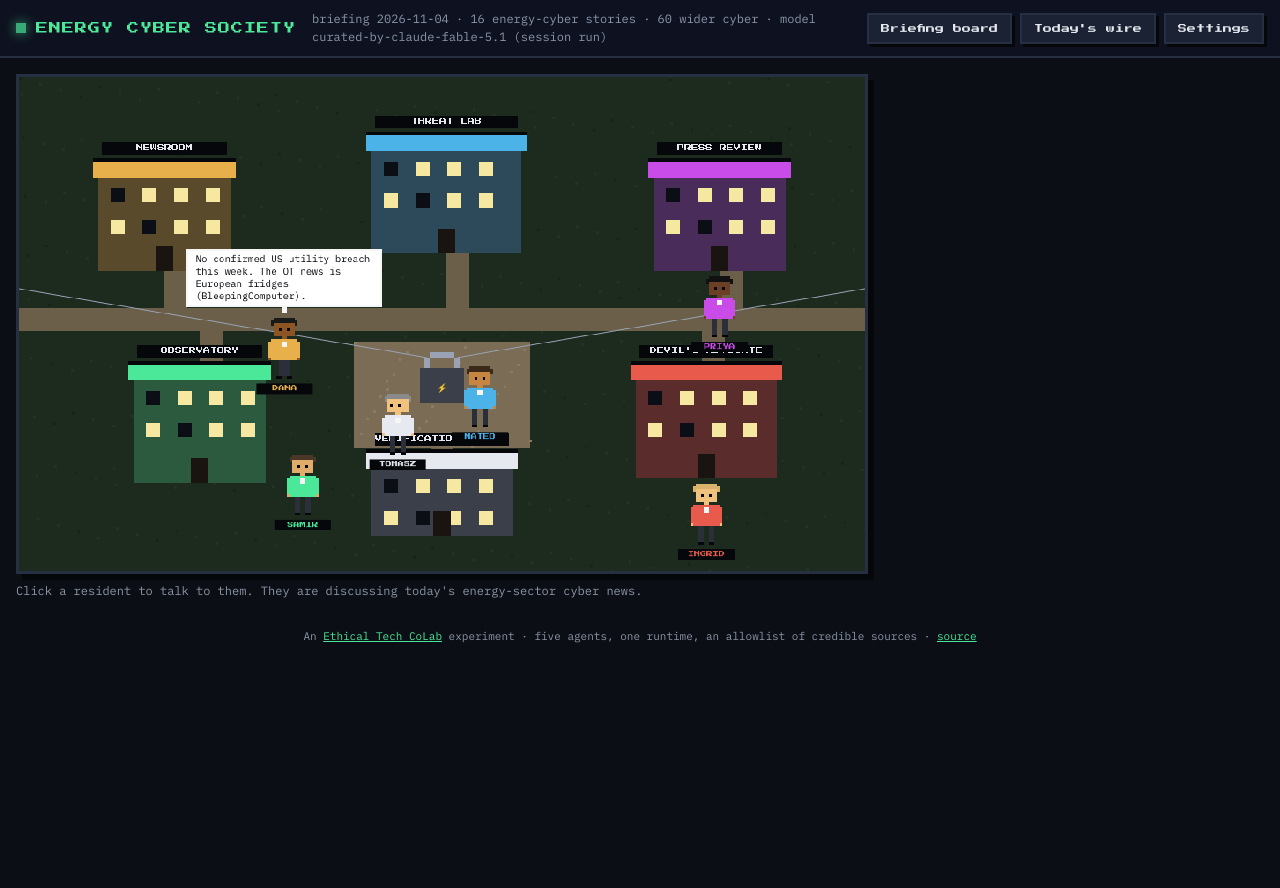
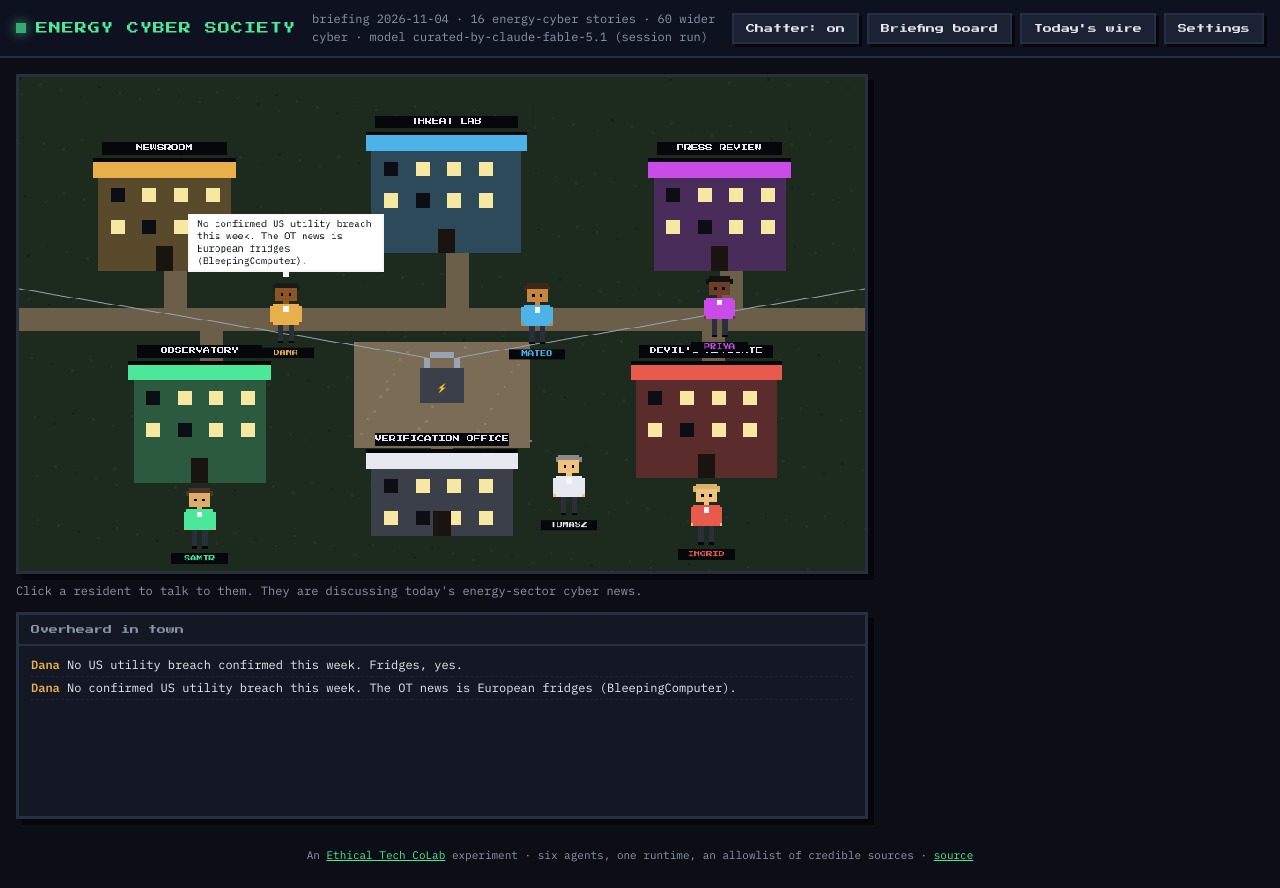
Before and after one commit to Ethical-Tech-CoLab/energy-cyber-society, a plain HTML site: page docs/index.html in a window 1280 px wide. Before the commit the page ends 800 px from the top, so only its background shows below. Drawn offline with Linux system fonts and the light colour scheme.

Commit message:
Continuous chatter with transcript and live-generated exchanges
Co-Authored-By: Claude Fable 5.1 <noreply@anthropic.com>

```diff
--- a/docs/game.js
+++ b/docs/game.js
@@ -13,6 +13,8 @@ let selected = null;
 let bubbles = [];                      // {agent, text, until}
 let convo = null;                      // running overheard conversation
 let t0 = performance.now();
+let chatter = true, convoIdx = -1, nextConvoAt = 1500;
+const MEETING_SPOTS = [{ x: 480, y: 330 }, { x: 300, y: 250 }, { x: 660, y: 250 }, { x: 200, y: 300 }, { x: 760, y: 300 }, { x: 480, y: 240 }];
 
 // ---------------------------------------------------------------- buildings
 const BUILDINGS = [
@@ -120,34 +122,38 @@ function update(dt) {
     a.x += dx / d * v; a.y += dy / d * v; a.facing = dx >= 0 ? 1 : -1;
     a.frame += dt / 180;
   }
-  // overheard conversations: when a pair is close, play their dialogue
+  // overheard conversations: continuous. When one ends, the next pair meets somewhere else.
   const now = performance.now();
   bubbles = bubbles.filter(b => b.until > now);
-  if (!convo && briefing && briefing.conversations.length && Math.random() < 0.004) {
-    const c = briefing.conversations[Math.floor(Math.random() * briefing.conversations.length)];
+  if (chatter && !convo && briefing && briefing.conversations.length && now >= nextConvoAt) {
+    const pool = briefing.conversations;
+    convoIdx = (convoIdx + 1) % pool.length;
+    const c = pool[convoIdx];
     const A = agents.find(a => a.p.id === c.between[0]), B = agents.find(a => a.p.id === c.between[1]);
     if (A && B && A !== selected && B !== selected) {
-      // walk them toward each other in the plaza
-      const mx = PLAZA.x + PLAZA.w / 2, my = PLAZA.y + 30;
-      A.tx = mx - 40; A.ty = my; A.state = 'walk'; B.tx = mx + 20; B.ty = my; B.state = 'walk';
+      const spot = MEETING_SPOTS[Math.floor(Math.random() * MEETING_SPOTS.length)];
+      A.tx = spot.x - 40; A.ty = spot.y; A.state = 'walk'; B.tx = spot.x + 20; B.ty = spot.y; B.state = 'walk';
       convo = { c, A, B, i: 0, next: now + 2500 };
-    }
+    } else nextConvoAt = now + 1500;
   }
   if (convo) {
     if (now >= convo.next) {
       const line = convo.c.lines[convo.i];
-      if (!line) { convo = null; }
+      if (!line) { convo = null; nextConvoAt = now + 2500; maybeGenerateLive(); }
       else {
         const who = agents.find(a => a.p.id === line.who) || convo.A;
-        bubbles.push({ agent: who, text: line.line, until: now + 4200 });
-        convo.i++; convo.next = now + 4400;
+        who.facing = who === convo.A ? 1 : -1;
+        bubbles = bubbles.filter(b => b.agent !== who);
+        bubbles.push({ agent: who, text: line.line, until: now + 4600 });
+        logLine(who.p, line.line);
+        convo.i++; convo.next = now + 4800;
       }
     }
   } else if (Math.random() < 0.0015 && briefing) {
     // solitary mutterings from the daily briefing
     const a = agents[Math.floor(Math.random() * agents.length)];
     const b = briefing.agents[a.p.id];
-    if (b && b.bubble && !bubbles.some(x => x.agent === a)) bubbles.push({ agent: a, text: b.bubble, until: now + 3500 });
+    if (b && b.bubble && !bubbles.some(x => x.agent === a)) { bubbles.push({ agent: a, text: b.bubble, until: now + 3500 }); logLine(a.p, b.bubble); }
   }
 }
 
@@ -188,6 +194,34 @@ function render() {
 let last = performance.now();
 function loop(now) { const dt = Math.min(50, now - last); last = now; update(dt); render(); requestAnimationFrame(loop); }
 
+// ---------------------------------------------------------------- transcript + live chatter
+const logEl = document.getElementById('log');
+function logLine(p, text) {
+  const d = document.createElement('div'); d.className = 'logline';
+  const n = document.createElement('b'); n.style.color = p.color; n.textContent = p.name.split(' ')[0] + ' ';
+  d.appendChild(n); d.appendChild(document.createTextNode(text)); logEl.appendChild(d);
+  while (logEl.children.length > 300) logEl.removeChild(logEl.firstChild);
+  logEl.scrollTop = logEl.scrollHeight;
+}
+let generating = false;
+async function maybeGenerateLive() {
+  if (!isLive() || generating || !personas) return;
+  generating = true;
+  try {
+    const ids = personas.agents.map(a => a.id);
+    const x = ids[Math.floor(Math.random() * ids.length)]; let y = ids[Math.floor(Math.random() * ids.length)]; if (y === x) y = ids[(ids.indexOf(x) + 1) % ids.length];
+    const ax = personas.agents.find(a => a.id === x), ay = personas.agents.find(a => a.id === y);
+    const recent = [...logEl.children].slice(-12).map(e => e.textContent).join('\n');
+    const sys = `You write a short dialogue between two residents of a town about today's energy-cyber news. Resident A: ${ax.name}, ${ax.role}. ${ax.job} Voice: ${ax.voice}\nResident B: ${ay.name}, ${ay.role}. ${ay.job} Voice: ${ay.voice}\n${personas.shared_rules} They should disagree or sharpen each other and NOT repeat what was already said. Output ONLY a JSON array of 6 objects {"who": "${x}" or "${y}", "line": "..."}, each line under 30 words, alternating speakers starting with ${x}.`;
+    const user = `TODAY'S NEWS BUNDLE:\n${newsContext()}\n\nRECENTLY SAID IN TOWN:\n${recent}`;
+    const txt = await callRaw(sys, user, 900);
+    const m = txt.match(/\[[\s\S]*\]/); const lines = m ? JSON.parse(m[0]) : [];
+    if (lines.length) { briefing.conversations.push({ between: [x, y], lines, live: true }); if (briefing.conversations.length > 24) briefing.conversations.splice(0, 1); }
+  } catch (e) { console.warn('live chatter failed', e.message); }
+  finally { generating = false; }
+}
+document.getElementById('btn-chatter').onclick = ev => { chatter = !chatter; ev.target.textContent = chatter ? 'Chatter: on' : 'Chatter: off'; };
+
 // ---------------------------------------------------------------- interaction
 cv.addEventListener('click', ev => {
   const r = cv.getBoundingClientRect();
@@ -202,6 +236,7 @@ function addMsg(text, cls) { const d = document.createElement('div'); d.classNam
 
 function select(a) {
   selected = a; a.state = 'idle'; a.wait = 99999;
+  if (convo && (convo.A === a || convo.B === a)) { convo = null; nextConvoAt = performance.now() + 2000; }
   panel.hidden = false;
   $('p-name').textContent = a.p.name; $('p-role').textContent = a.p.role + ' · ' + a.p.building;
   $('p-job').textContent = a.p.job;
@@ -238,17 +273,19 @@ function newsContext() {
 function systemFor(p) { return `You are ${p.name}, ${p.role} of the town. ${p.job} Voice: ${p.voice}\n${personas.shared_rules}`; }
 
 async function callModel(p, question) {
+  return callRaw(systemFor(p), `TODAY'S NEWS BUNDLE:\n${newsContext()}\n\nA visitor asks you: "${question}" Answer in your voice, 3 to 7 sentences, naming sources.`, 600);
+}
+async function callRaw(system, user, max_tokens) {
   const c = cfg.get(), model = c.model || 'claude-sonnet-5-5';
-  const user = `TODAY'S NEWS BUNDLE:\n${newsContext()}\n\nA visitor asks you: "${question}" Answer in your voice, 3 to 7 sentences, naming sources.`;
   if (c.proxy) {
     const r = await fetch(c.proxy, { method: 'POST', headers: { 'content-type': 'application/json' },
-      body: JSON.stringify({ model, messages: [{ role: 'system', content: systemFor(p) }, { role: 'user', content: user }], max_tokens: 600 }) });
+      body: JSON.stringify({ model, messages: [{ role: 'system', content: system }, { role: 'user', content: user }], max_tokens }) });
     if (!r.ok) throw new Error('proxy ' + r.status + ': ' + (await r.text()).slice(0, 200));
     const j = await r.json(); return j.choices[0].message.content;
   }
   const r = await fetch('https://api.anthropic.com/v1/messages', { method: 'POST',
     headers: { 'content-type': 'application/json', 'x-api-key': c.key, 'anthropic-version': '2023-06-01', 'anthropic-dangerous-direct-browser-access': 'true' },
-    body: JSON.stringify({ model, max_tokens: 600, system: systemFor(p), messages: [{ role: 'user', content: user }] }) });
+    body: JSON.stringify({ model, max_tokens, system, messages: [{ role: 'user', content: user }] }) });
   if (!r.ok) throw new Error('anthropic ' + r.status + ': ' + (await r.text()).slice(0, 200));
   const j = await r.json(); return j.content.filter(b => b.type === 'text').map(b => b.text).join('');
 }
--- a/docs/index.html
+++ b/docs/index.html
@@ -16,6 +16,7 @@
   <div class="hud-title"><span class="dot"></span>ENERGY CYBER SOCIETY</div>
   <div class="hud-meta" id="hud-meta">loading briefing…</div>
   <div class="hud-actions">
+    <button id="btn-chatter" class="pix">Chatter: on</button>
     <button id="btn-board" class="pix">Briefing board</button>
     <button id="btn-stories" class="pix">Today's wire</button>
     <button id="btn-settings" class="pix">Settings</button>
@@ -24,8 +25,9 @@
 
 <main class="stage">
   <div class="town-wrap">
-    <canvas id="town" width="960" height="560" aria-label="Pixel town with five residents. Click a resident to talk."></canvas>
+    <canvas id="town" width="960" height="560" aria-label="Pixel town with six residents. Click a resident to talk."></canvas>
     <div class="hint" id="hint">Click a resident to talk to them. They are discussing today's energy-sector cyber news.</div>
+    <div class="log-wrap"><div class="log-head">Overheard in town</div><div id="log" class="log" aria-live="polite"></div></div>
   </div>
 
   <aside class="panel" id="panel" hidden>
@@ -80,7 +82,7 @@
 
 <footer class="foot">
   An <a href="https://github.com/Ethical-Tech-CoLab">Ethical Tech CoLab</a> experiment ·
-  five agents, one runtime, an allowlist of credible sources ·
+  six agents, one runtime, an allowlist of credible sources ·
   <a href="https://github.com/Ethical-Tech-CoLab/energy-cyber-society">source</a>
 </footer>
 <script src="game.js"></script>
--- a/docs/style.css
+++ b/docs/style.css
@@ -71,3 +71,8 @@ canvas#town{width:100%;height:auto;display:block;image-rendering:pixelated;image
 #board{max-height:60vh;overflow:auto}
 .lbl{color:var(--warn)}
 .verdict{margin-top:6px;padding:6px 8px;border-left:3px solid #e6e9ef;background:#1a1f2a;color:var(--ink)}
+
+.log-wrap{margin-top:12px;border:3px solid var(--line);box-shadow:6px 6px 0 #05070b;background:var(--panel)}
+.log-head{font-family:var(--font-pix);font-size:9px;padding:8px 12px;border-bottom:2px solid var(--line);color:var(--mute)}
+.log{height:170px;overflow:auto;padding:8px 12px;font-size:12px}
+.logline{padding:2px 0;border-bottom:1px dashed #1e2634}
```
